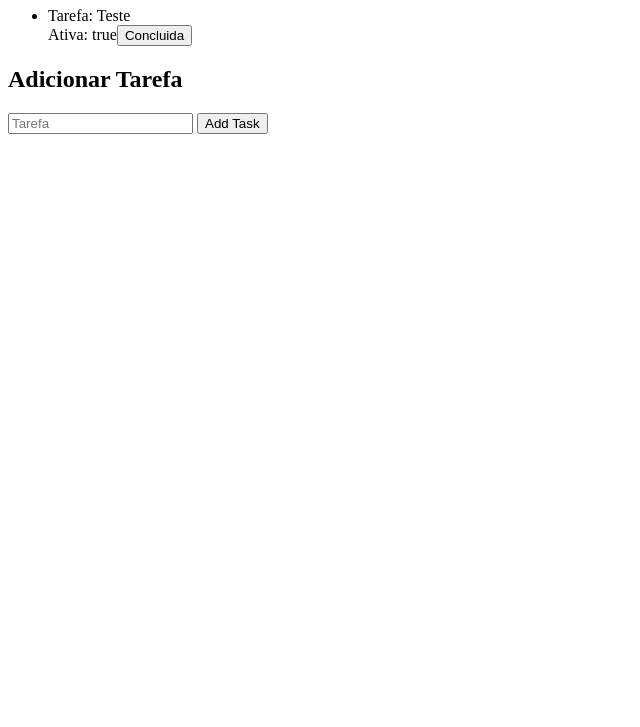
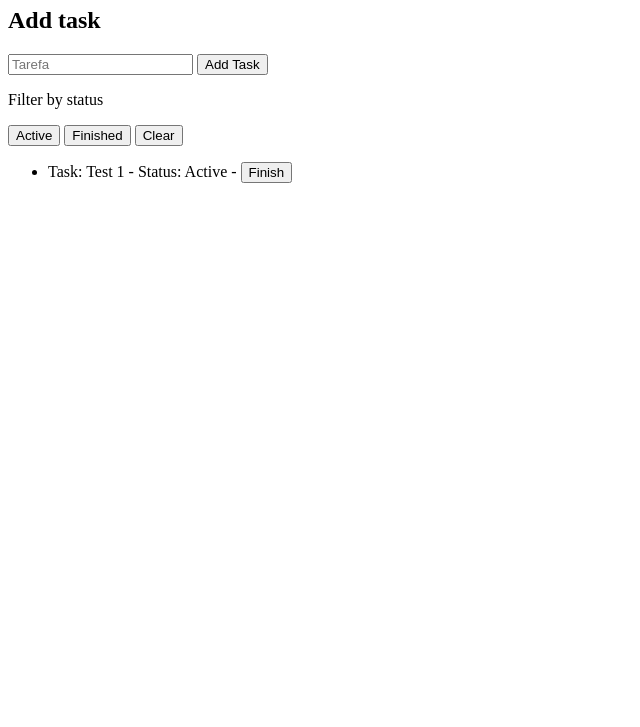
Before and after one commit to DamiaoFilho/js-knowledge-test, a plain HTML site: page index.html in a window 1280 px wide. Shown: the part 73-800 px from the top of the page, without its empty margins (0-640 px from the left). Drawn offline with Linux system fonts and the light colour scheme.

Commit message:
finished

```diff
--- a/index.html
+++ b/index.html
@@ -7,17 +7,21 @@
     <script src="./scripts.js"></script>
 </head>
 <body>
-    <h1>Gerenciador de Tarefas</h1>
-    <ul id="tasks">
-    </ul>
+    <h1>Task Manager</h1>
     <section>
-        <h1>Adicionar Tarefa</h1>
+        <h1>Add task</h1>
         <form action="" onsubmit="event.preventDefault(); addTask(document.getElementById('nameInput').value)">
             <input type="text" id="nameInput" placeholder="Tarefa">
             <button type="submit">Add Task</button>
         </form>
-
-        </form>
+    </section>
+    <section>
+        <p>Filter by status</p>
+        <button onclick="filterTasksByStatus(true)">Active</button>
+        <button onclick="filterTasksByStatus(false)">Finished</button>
+        <button onclick="listTasks()">Clear</button>
+        <ul id="tasks">
+        </ul>
     </section>
 </body>
 </html>
--- a/scripts.js
+++ b/scripts.js
@@ -1,45 +1,54 @@
-const tasks = [
+let tasks = [
     {
-        name: "Teste",
+        name: "Test 1",
         isDone: true
     }
 ]
 
-function addTask(name){
-    tasks.push(
-        {
-            name: name,
-            isDone: true
-        }
-    )
+const  addTask = (name) => {
+    tasks = [...tasks, {name, isDone: true}];
     listTasks();
 }
 
 
-function markAsCompleted(name) {
+const toogleStatus = (name) => {
     const task = tasks.find(task => task.name === name);
     if (task) {
-        task.isDone = true;
+        task.isDone = !task.isDone;
         listTasks();
+    }else{
+        alert("Task does not exists")
     }
 }
 
-function clearTasks(){
+const clearTasks = () => {
     const ul = document.getElementById("tasks");
     ul.innerHTML = "";
 }
 
-function listTasks(){
+const listTasks = () => {
     clearTasks();
     const ul = document.getElementById("tasks");
 
-    tasks.forEach((task) => {
+    tasks.forEach(({name, isDone}) => {
         const li = document.createElement("li");
-        li.id = task.name;
-        li.innerHTML = "Tarefa: " + task.name + "<br>" +
-                       "Ativa: " + task.isDone +
-                       "<button onClick='li.id'>Concluida</button>";
+        li.id = name;
+        li.innerHTML = `Task: ${name} - Status: ${isDone ? 'Active' : 'Finished'} - <button onClick="toogleStatus('${name}')">Finish</button>`;
         ul.appendChild(li);
+    });
+}
+
+const filterTasksByStatus = (status) => {
+    const ul = document.getElementById("tasks");
+    ul.innerHTML = "";
+
+    tasks.forEach(({name, isDone}) => {
+        if (isDone === status) {
+            const li = document.createElement("li");
+            li.id = name;
+            li.innerHTML = `Task: ${name} - Ativa: ${isDone ? 'Active' : 'Finished'} - <button onClick="toogleStatus('${name}')">Finish</button>`;
+            ul.appendChild(li);
+        }
     });
 }
 
```
